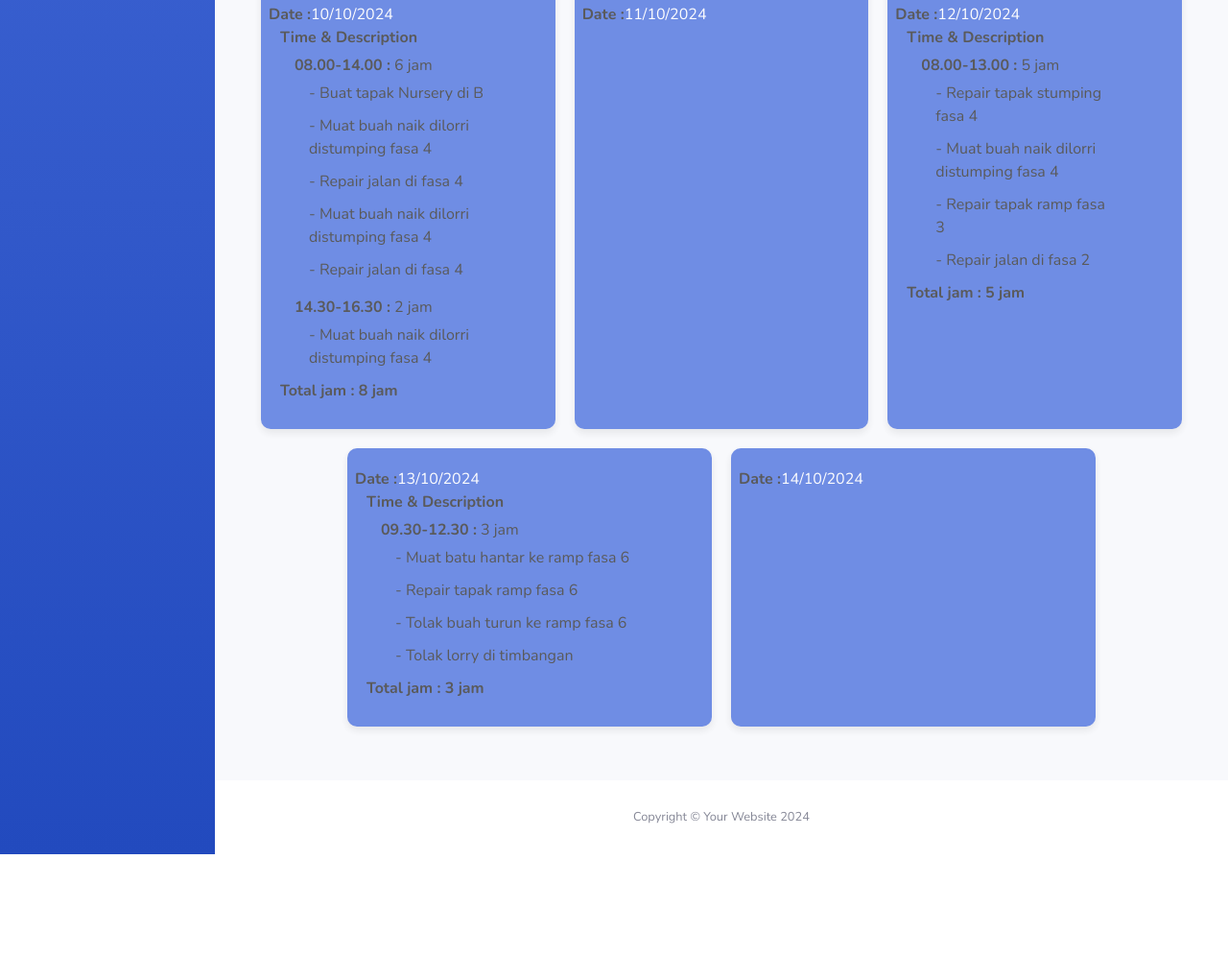
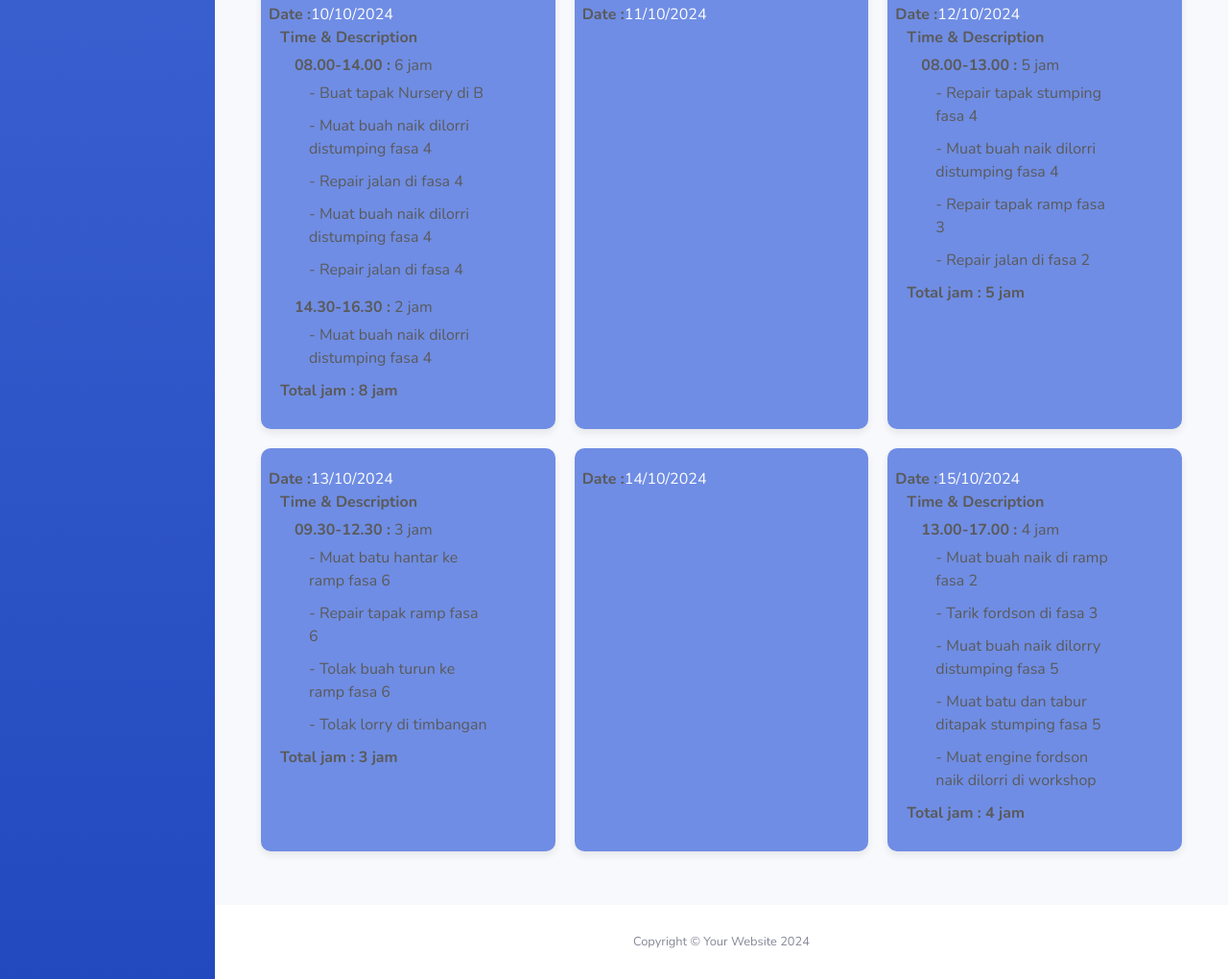
Before and after one commit to Iz-Technology/Backhoe, a plain HTML site: page oktober.html in a window 1280 px wide. Shown: the part 1195-2215 px from the top of the page at 96% size. Before the commit the page ends 2085 px from the top, so only its background shows below. Drawn offline with nearby package versions, Linux system fonts and the light colour scheme.

Commit message:
memperbaharui gallery, october dan script

```diff
--- a/oktober.html
+++ b/oktober.html
@@ -450,6 +450,29 @@
                       </div>
                     </div>
 
+                    <div class="custom-card"> <!-- Custom card class -->
+                      <div class="row mb-2">
+                        <strong>Date :</strong> 15/10/2024
+                        <div class="col-md-10">
+                          <strong>Time & Description</strong>
+                          <ul>
+                            <li><strong>13.00-17.00 :</strong> 4 jam
+                              <ul>
+                                <li>- Muat buah naik di ramp fasa 2</li>
+                                <li>- Tarik fordson di fasa 3</li>
+                                <li>- Muat buah naik dilorry distumping fasa 5</li>
+                                <li>- Muat batu dan tabur ditapak stumping fasa 5</li>
+                                <li>- Muat engine fordson naik dilorri di workshop</li>
+                              </ul>
+                            </li>
+                          </ul>
+                          <div>
+                            <strong>Total jam : 4 jam</strong>
+                          </div>
+                        </div>
+                      </div>
+                    </div>
+
                   </div>
                 </div>
 
--- a/script.js
+++ b/script.js
@@ -57,7 +57,7 @@ document.addEventListener("DOMContentLoaded", function () {
   var ctx1 = document.getElementById("palmOilChart").getContext("2d");
 
   // Data manual untuk jam
-  var dailyHours = [0, 2, 2, 2, 2, 2, 4, 6, 9, 8, 0, 5, 3, 0];
+  var dailyHours = [0, 2, 2, 2, 2, 2, 4, 6, 9, 8, 0, 5, 3, 0, 4];
 
   // Hitung total jam
   var totalHours = dailyHours.reduce((acc, val) => acc + val, 0);
```
Also changed, not shown: gallery.html (+8 -0 lines).
